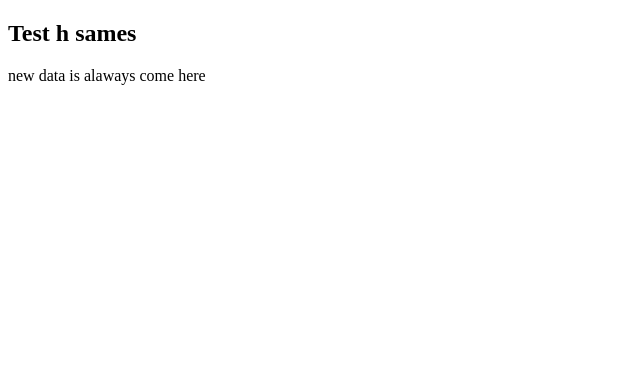
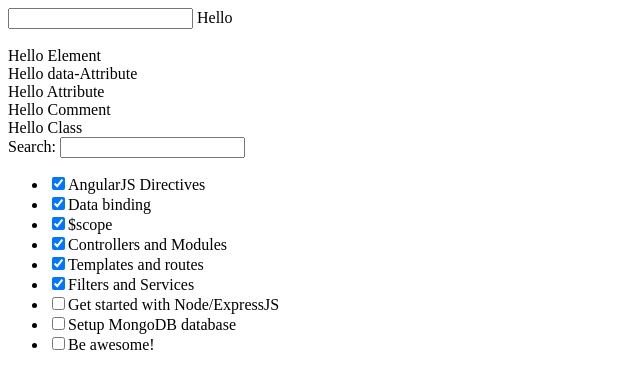
Before and after one commit to Ja9ad335h/AngularApp, a plain HTML site: page index.html in a window 1280 px wide. Shown: the whole page, without its empty margins (0-640 px from the left). Drawn offline with nearby package versions, Linux system fonts and the light colour scheme.

Commit message:
added data.json

```diff
--- a/index.html
+++ b/index.html
@@ -1,12 +1,27 @@
 <!DOCTYPE html>
-<html lang="en">
-    <head>
-
-
-    </head>
-    <body>
-        <h2>Test h sames</h2>
-        <p>new data is alaways come here</p>
-
-    </body>
+<html ng-app="app">
+<head>
+    <title>Hello World in AngularJS</title>
+    <script src="https://ajax.googleapis.com/ajax/libs/angularjs/1.2.25/angular.min.js"></script>
+    <script src="js/app.js"></script>
+</head>
+<body>
+    <section>
+    <input ng-model="name"> Hello {{ name }}
+    <br>
+    <hello>Element</hello> Element
+    <div data-hello>Attribute</div> data-Attribute
+    <div hello>Attribute</div> Attribute
+    <!-- directive: hello --> Comment
+    <p class="hello"></p> Class
+    </section>
+    <section ng-controller="TodoController">
+        Search: <input type="text" ng-model="search.name">
+        <ul>
+          <li ng-repeat="todo in todos | filter: search">
+            <input type="checkbox" ng-model="todo.completed">{{ todo.name }}
+          </li>
+        </ul>
+    </section>
+</body>
 </html>
--- /dev/null
+++ b/js/app.js
@@ -0,0 +1,21 @@
+
+var app = angular.module('app', []);
+
+app.directive('hello', [function () {
+  return {
+    restrict: 'CEMA', // C: class, E: element, M: comments, A: attributes
+    replace: true, // replaces original content with templatedasd
+    template: '<span><br>Hello</span>'
+  }
+}]);
+app.factory('vm', ['$http', function($http){
+    return {
+        todos: $http.get('js/data.json'),
+        errorHandler: function(res) { console.log(res) }
+    }
+}]);
+app.controller('TodoController', ['$scope', 'vm', function ($scope, vm) {
+    vm.todos.then(function(res) {
+        $scope.todos = res.data;
+    }, vm.errorHandler);
+}]);
--- /dev/null
+++ b/js/data.json
@@ -0,0 +1,11 @@
+[
+    { "name": "AngularJS Directives", "completed": true, "note": "this is important" },
+    { "name": "Data binding", "completed": true, "note": "add notes..." },
+    { "name": "$scope", "completed": true, "note": "add notes..." },
+    { "name": "Controllers and Modules", "completed": true, "note": "add notes..." },
+    { "name": "Templates and routes", "completed": true, "note": "add notes..." },
+    { "name": "Filters and Services", "completed": true, "note": "add notes..." },
+    { "name": "Get started with Node/ExpressJS", "completed": false, "note": "add notes..." },
+    { "name": "Setup MongoDB database", "completed": false, "note": "add notes..." },
+    { "name": "Be awesome!", "completed": false, "note": "add notes..." }
+]
```
Also changed, not shown: about.html (added, +10 -0 lines).
